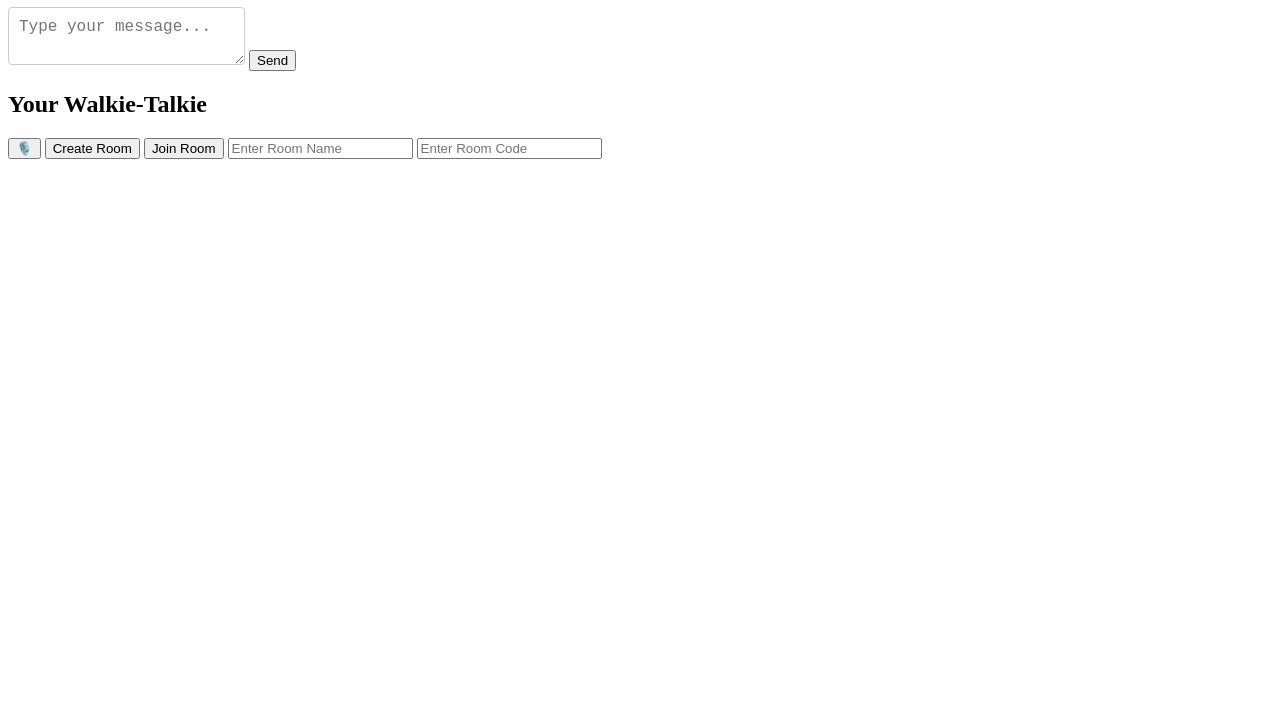
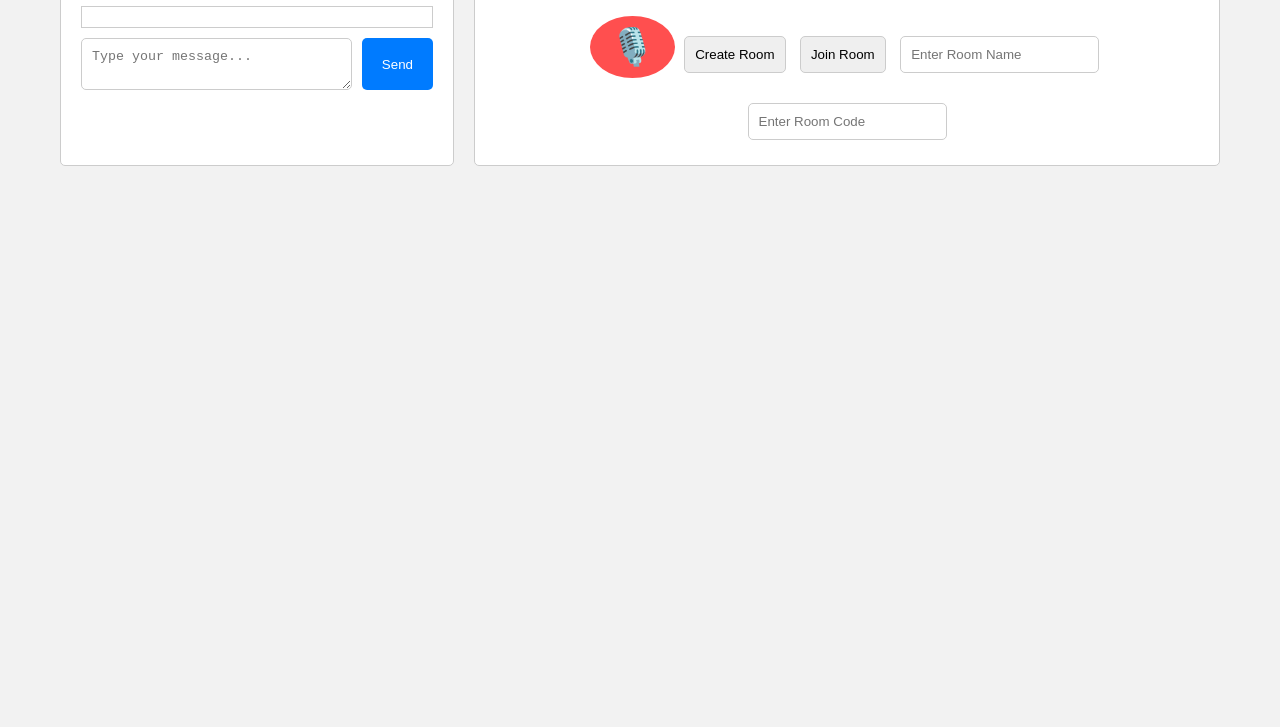
Before and after one commit to DimVat1/Walkie-talkie, a plain HTML site: page index.html in a window 1280 px wide. Shown: the part 73-800 px from the top of the page. Drawn offline with Linux system fonts and the light colour scheme.

Commit message:
Update styles.css

```diff
--- a/styles.css
+++ b/styles.css
@@ -1,70 +1,103 @@
-/* Common button styles */
-.button {
+/* Reset some default styles */
+* {
+    margin: 0;
+    padding: 0;
+    box-sizing: border-box;
+}
+
+body {
+    font-family: Arial, sans-serif;
+    background-color: #f2f2f2;
+}
+
+#container {
+    display: flex;
+    justify-content: space-between;
+    max-width: 1200px;
+    margin: 0 auto;
+    padding: 20px;
+}
+
+#sidebar {
+    flex: 1;
+    background-color: #fff;
+    border: 1px solid #ccc;
+    border-radius: 5px;
+    padding: 20px;
+}
+
+h1 {
+    font-size: 24px;
+    margin-bottom: 10px;
+}
+
+#chat-box {
+    max-height: 400px;
+    overflow-y: scroll;
+    border: 1px solid #ccc;
+    padding: 10px;
+    margin-bottom: 10px;
+}
+
+#message-input-container {
+    display: flex;
+    gap: 10px;
+}
+
+#message-input {
+    flex: 1;
+    padding: 10px;
+    border: 1px solid #ccc;
+    border-radius: 5px;
+}
+
+#send-button {
+    padding: 10px 20px;
+    background-color: #007bff;
+    color: #fff;
+    border: none;
+    border-radius: 5px;
+    cursor: pointer;
+}
+
+#main-content {
+    flex: 2;
+    margin-left: 20px;
+    padding: 20px;
+    background-color: #fff;
+    border: 1px solid #ccc;
+    border-radius: 5px;
+    display: flex;
+    flex-direction: column;
+    align-items: center;
+}
+
+#walkie-talkie {
+    text-align: center;
+}
+
+h2 {
+    font-size: 24px;
+    margin-bottom: 20px;
+}
+
+#record-button {
+    font-size: 36px;
+    background-color: #ff4f4f;
+    color: #fff;
     padding: 10px 20px;
     border: none;
+    border-radius: 50%;
     cursor: pointer;
-    border-radius: 4px;
-    font-size: 16px;
-    transition: transform 0.2s ease-in-out;
+    margin-bottom: 20px;
 }
 
-/* Record button styles */
-.button-record {
-    background-color: #2196F3;
-    color: white;
+#create-room,
+#join-room,
+#room-name,
+#room-code {
+    padding: 10px;
+    margin: 5px;
+    border: 1px solid #ccc;
+    border-radius: 5px;
 }
-
-.button-record:hover {
-    background-color: #1976D2;
-    transform: scale(1.05);
-}
-
-.button-record:active {
-    background-color: #0D47A1;
-    transform: scale(0.95);
-}
-
-/* Stop button styles */
-.button-stop {
-    background-color: #F44336;
-    color: white;
-}
-
-.button-stop:hover {
-    background-color: #D32F2F;
-    transform: scale(1.05);
-}
-
-.button-stop:active {
-    background-color: #B71C1C;
-    transform: scale(0.95);
-}
-
-/* Send button styles */
-.button-send {
-    background-color: #4CAF50;
-    color: white;
-}
-
-.button-send:hover {
-    background-color: #388E3C;
-    transform: scale(1.05);
-}
-
-.button-send:active {
-    background-color: #1B5E20;
-    transform: scale(0.95);
-}
-
-/* Input field styles */
-#message-input {
-    padding: 10px;
-    border: 1px solid #ccc;
-    border-radius: 4px;
-    font-size: 16px;
-    transition: border-color 0.2s ease-in-out;
-}
-
-#message-input:focus {
-    border-color: #2196F3;
-}
```
